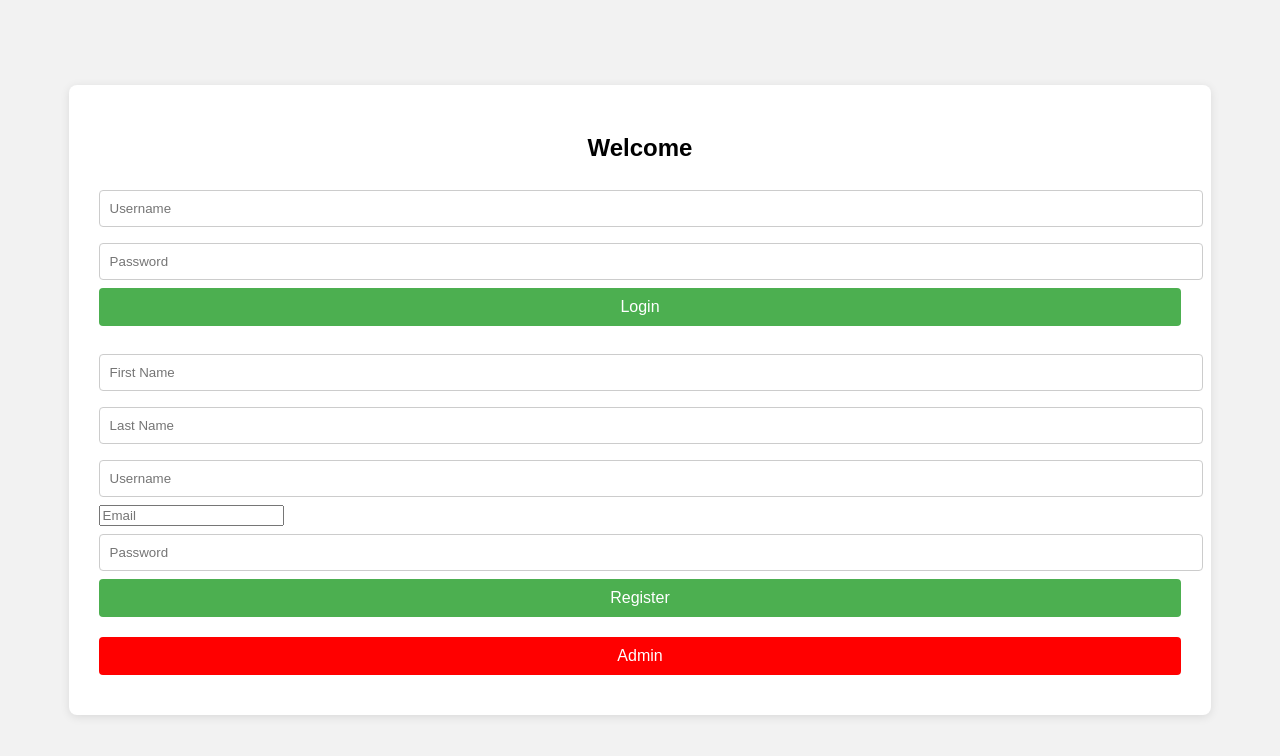
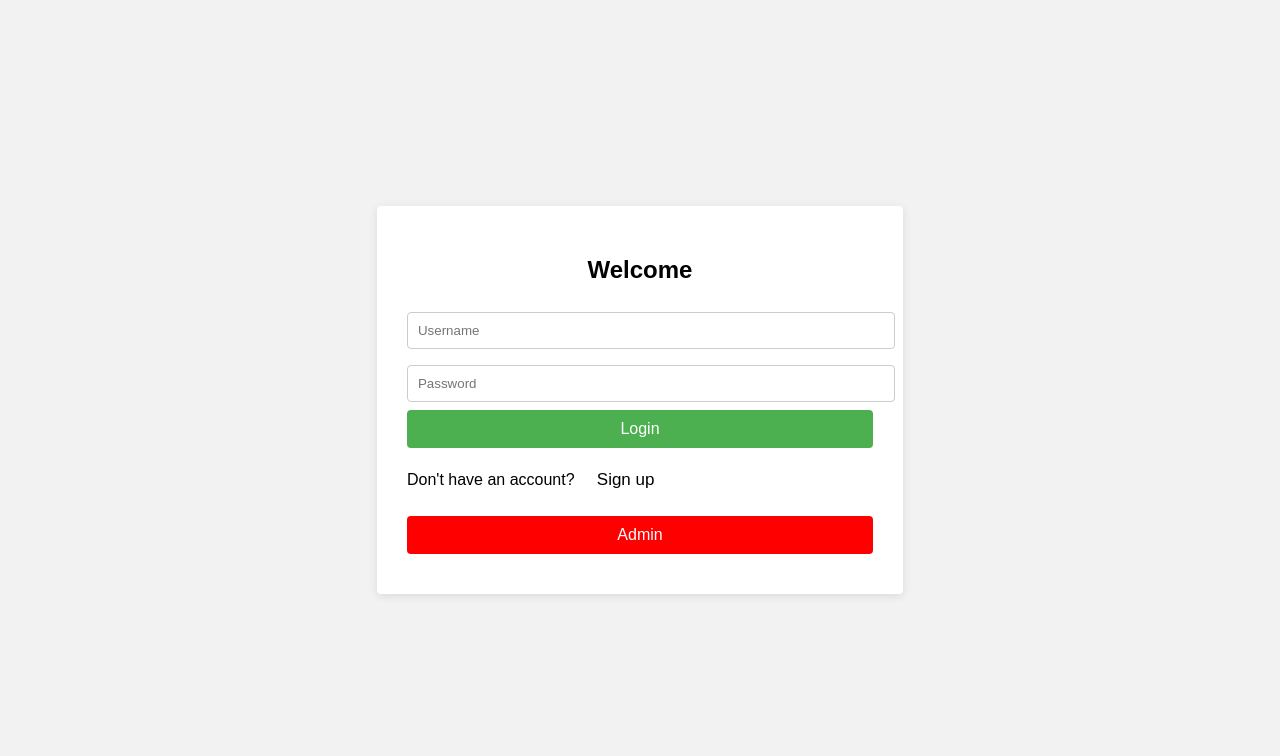
Before and after one commit to tamjepuranovic-del/narucnine-backend, a Django app: page / in a window 1280 px wide. Shown: the top 756 px of the page. Run offline with Django 5.2, Linux system fonts and the light colour scheme.

Commit message:
lepsi login i registracija

```diff
--- a/narocnine/static/narocnine/css/style.css
+++ b/narocnine/static/narocnine/css/style.css
@@ -11,7 +11,7 @@
 .container {
     background-color: white;
     padding: 30px;
-    border-radius: 8px;
+    border-radius: 4px;
     box-shadow: 0 2px 10px rgba(0,0,0,0.1);
 }
 
@@ -20,7 +20,7 @@
     margin-bottom: 20px;
 }
 
-input[type="text"], input[type="password"] {
+input[type="text"], input[type="password"], input[type="email"]{
     width: 100%;
     padding: 10px;
     margin: 8px 0;
@@ -42,3 +42,22 @@
 button:hover {
     background-color: #45a049;
 }
+
+#registerForm {
+    display: none;
+}
+
+p button {
+    width: 20%;
+    background-color: white;
+    color: black;
+    padding: 6px;
+    border: none;
+    cursor: pointer;
+    font-size: 17px;
+}
+
+p button:hover{
+    text-decoration: underline;
+    background-color: white;
+}
--- a/narocnine/static/narocnine/js/login.js
+++ b/narocnine/static/narocnine/js/login.js
@@ -70,4 +70,20 @@
             document.getElementById('register-message').innerText = err.detail || 'Registration failed!';
         }
     });
+
+    const loginForm = document.getElementById("loginForm");
+    const regiForm = document.getElementById("registerForm");
+
+    const signupBtn = document.getElementById("signup");
+    const backtoLogin = document.getElementById("backlogin");
+
+    signupBtn.addEventListener('click', async ()=>{
+       regiForm.style.display = "block";
+       loginForm.style.display = "none";
+    });
+
+    backtoLogin.addEventListener('click', async () =>{
+       regiForm.style.display = "none";
+       loginForm.style.display = "block";
+    });
 });
--- a/narocnine/templates/login.html
+++ b/narocnine/templates/login.html
@@ -10,25 +10,34 @@
 
 <body>
 <div class="container">
-    <h2>Welcome</h2>
 
     <!-- LOGIN FORM -->
     <form id="loginForm">
+        <h2>Welcome</h2>
         <input type="text" id="login-username" placeholder="Username" required>
         <input type="password" id="password" placeholder="Password" required>
         <button id="login-button" type="button">Login</button>
+        <p>Don't have an account?
+            <button type="button" id="signup">Sign up</button>
+        </p>
     </form>
 
+    <div class="registration">
     <!-- REGISTER FORM -->
+
         <form id="registerForm" style="margin-top:20px;">
+            <h2>Sign up</h2>
             <input type="text" id="firs_name" placeholder="First Name" required>
             <input type="text" id="last_name" placeholder="Last Name" required>
             <input type="text" id="username" placeholder="Username" required>
             <input type="email" id="email" placeholder="Email" required>
             <input type="password" id="reg-password" placeholder="Password" required>
             <button id="register-button" type="button">Register</button>
+            <p>Already have an account?
+                <button type="button" id="backlogin">Login</button>
+            </p>
         </form>
-
+    </div>
     <!-- ADMIN LOGIN -->
 <a href="/admin/"
    style="display:block; text-align:center; margin-top:20px;
```
Lines whose indentation alone changed are shown as unchanged.
